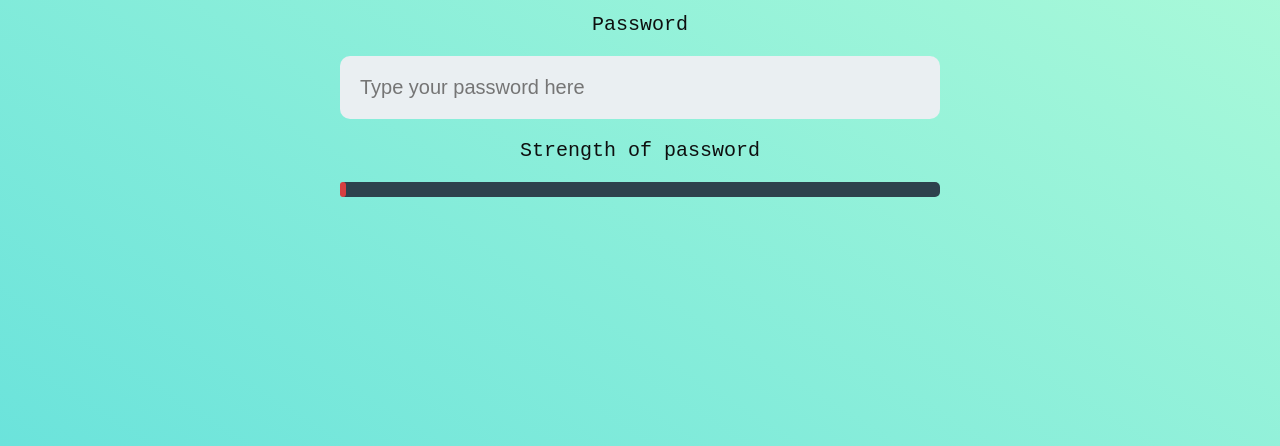
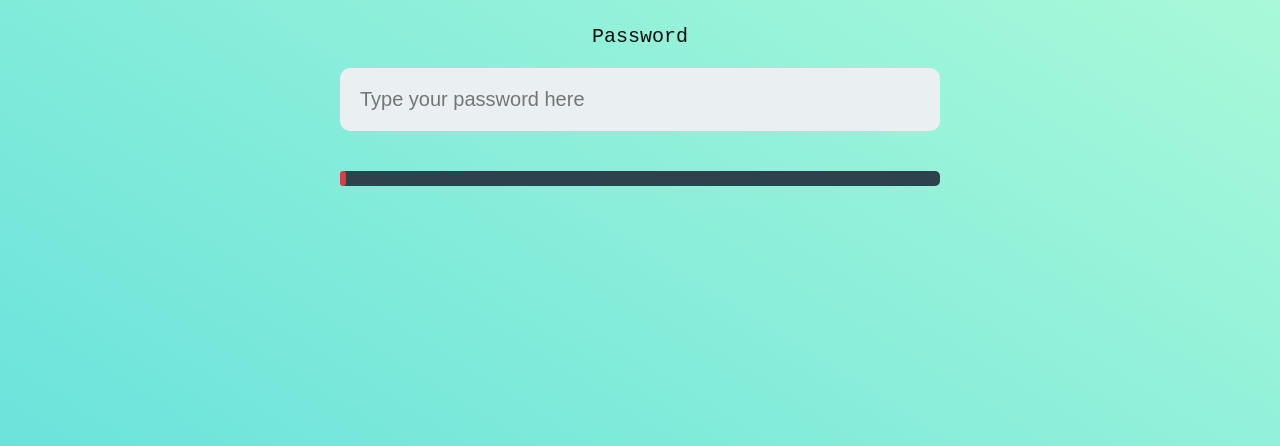
Before and after one commit to Aman-raj23/JavaScript-Projects, a plain HTML site: page Password Strength Checker/index.html in a window 1280 px wide. Shown: the part 354-800 px from the top of the page. Drawn offline with Linux system fonts and the light colour scheme.

Commit message:
Remove password strength label from HTML
Removed the label for password strength.

```diff
--- a/Password Strength Checker/index.html
+++ b/Password Strength Checker/index.html
@@ -13,7 +13,6 @@
         <label for="">Password</label>
         <input type="text" id="password" placeholder="Type your password here" />
         <label for="">
-            Strength of password
         </label>
         <div class="power-container">
             <div id="power-point"></div>
```
